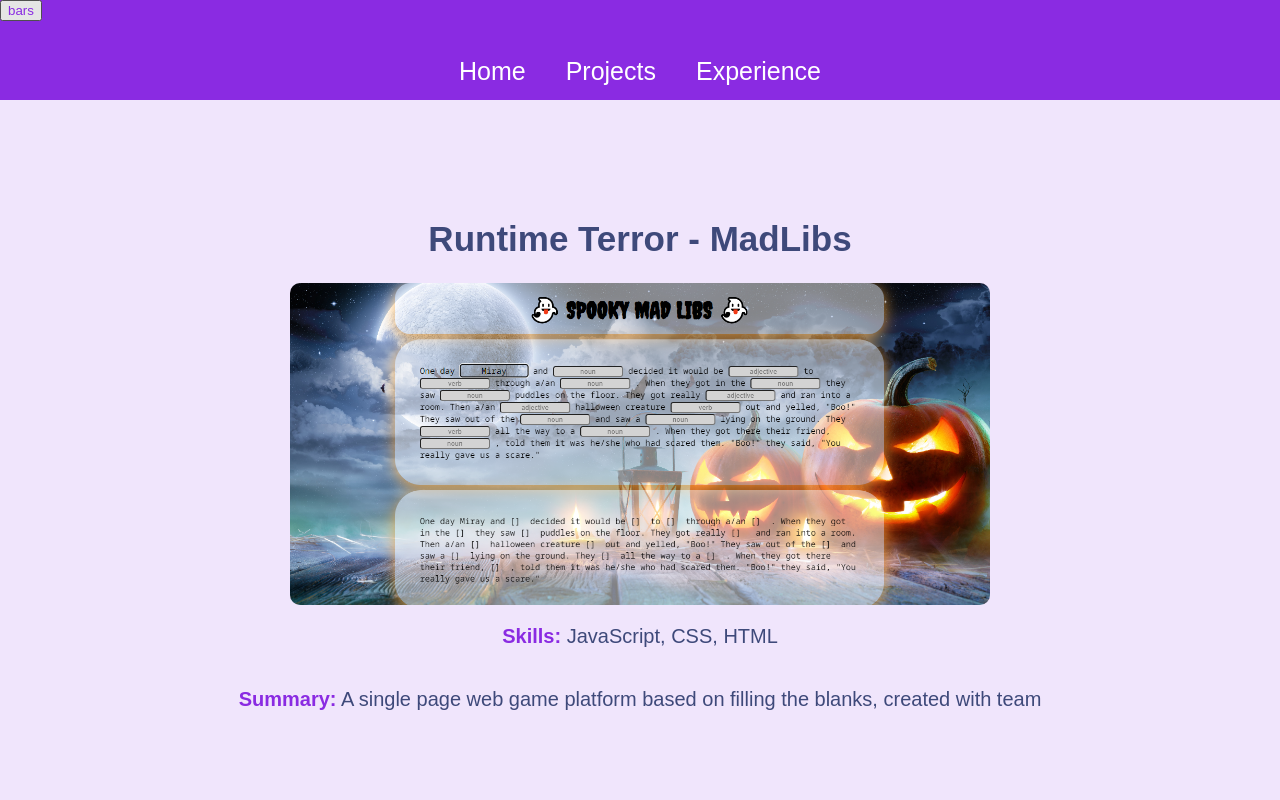
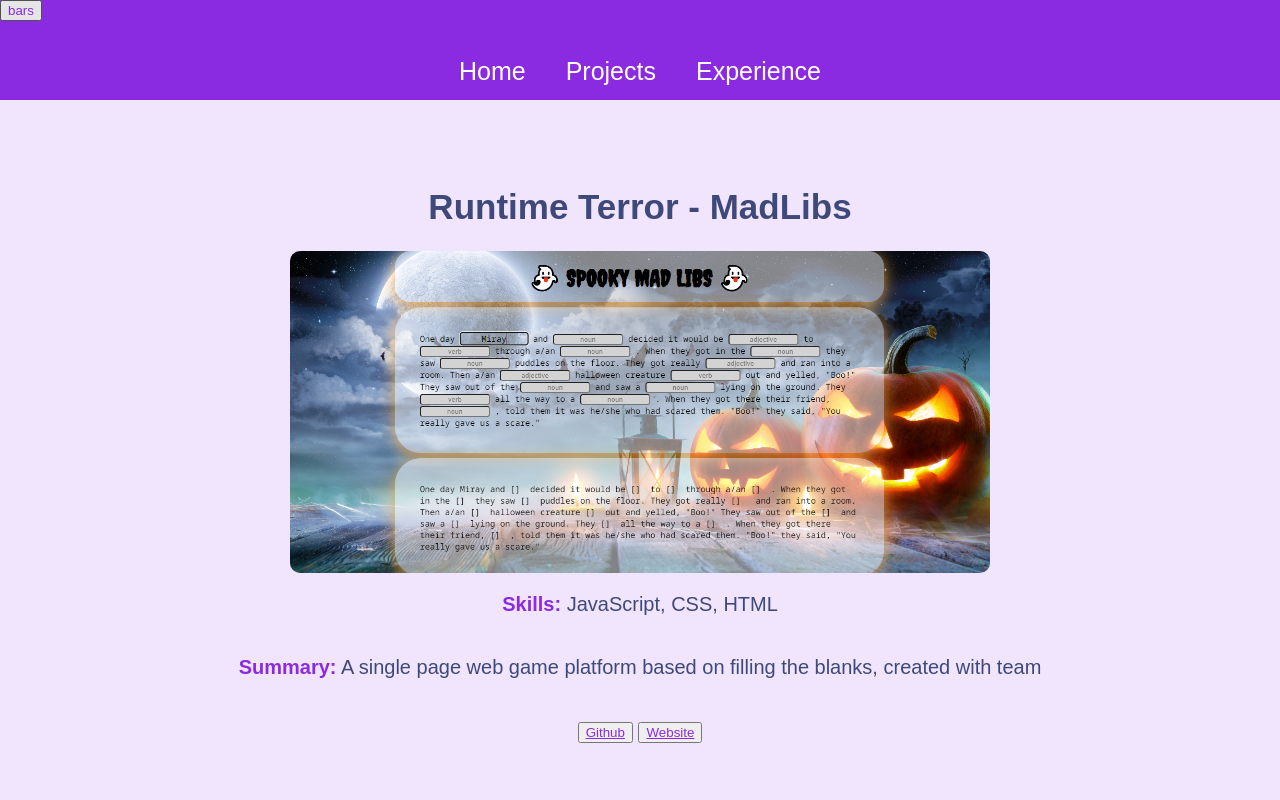
Before and after one commit to chiturca/portfolio, a React (Create React App) app: page /projects/1 in a window 1280 px wide. Shown: the top 800 px of the page. Built offline with nearby package versions, Linux system fonts and the light colour scheme.

Commit message:
Refactor: add project links

```diff
--- a/src/components/ProjectItem/index.jsx
+++ b/src/components/ProjectItem/index.jsx
@@ -12,8 +12,6 @@ function ProjectItem({ image, name, id }) {
       <div style={{ backgroundImage: `url(${image})` }} className="bgImage" />
       <div className="projectdetails">
         <h1>{name}</h1>
-        <button>GitHub</button>
-        <button>Website</button>
       </div>
     </div>
   );
--- a/src/containers/ProjectDisplay/index.jsx
+++ b/src/containers/ProjectDisplay/index.jsx
@@ -16,6 +16,18 @@ function ProjectDisplay() {
       <p>
         <b>Summary:</b> {project.summary}{' '}
       </p>
+      <p>
+        <button>
+          <a href={project.github} target="_blank" rel="noreferrer">
+            Github
+          </a>
+        </button>{' '}
+        <button>
+          <a href={project.website} target="_blank" rel="noreferrer">
+            Website
+          </a>
+        </button>{' '}
+      </p>
     </div>
   );
 }
```
